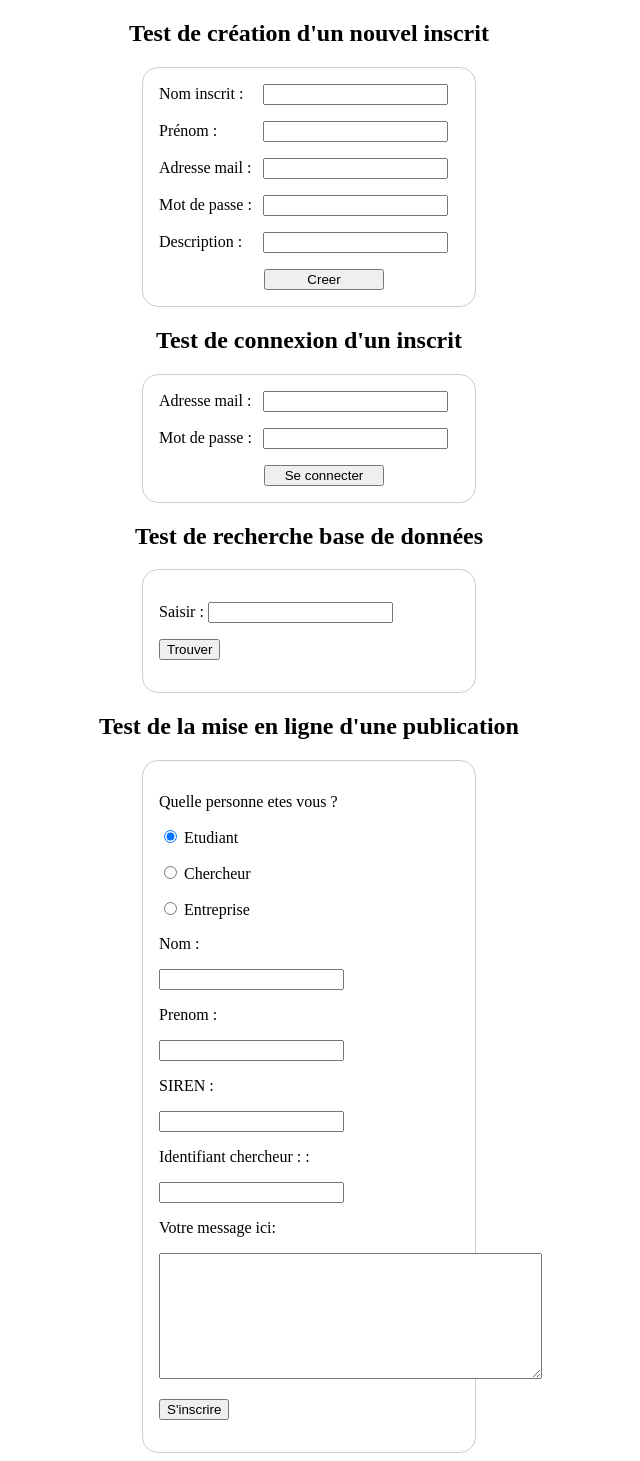
After one commit to maxime-gaillard/PHP_PTUT, a PHP site: page /index_old.php in a window 1280 px wide. The commit adds this page. Shown: the whole page, without its empty margins (331-971 px from the left). Run offline with PHP 8.4, Linux system fonts and the light colour scheme.

Commit message:
Ajout des formulaires dans le bon style

```diff
--- /dev/null
+++ b/www/index_old.php
@@ -0,0 +1,144 @@
+<!DOCTYPE html>
+<html lang="fr">
+<head>
+    <title>Connexion d'un inscrit</title>
+    <meta charset="utf-8"/>
+    <style>
+
+        h2 {
+            text-align: center;
+        }
+        form {
+            margin: 0 auto;
+            width: 300px;
+            padding: 1em;
+            border: 1px solid #CCC;
+            border-radius: 1em;
+        }
+
+        form div + div{
+            margin-top: 1em;
+        }
+
+        label {
+            display: inline-block;
+            width: 100px;
+            text-align: left;
+        }
+
+        button {
+            margin-left: 105px;
+            width: 120px;
+        }
+    </style>
+</head>
+<body>
+
+<h2>Test de création d'un nouvel inscrit</h2>
+<form action="testCreation.php"  method="post">
+
+    <div>
+        <label for="Nom">Nom inscrit :</label>
+        <input type="text" name="Nom" id="Nom" />
+    </div>
+
+    <div>
+        <label for="Prenom">Prénom :</label>
+        <input type="text" name="Prenom" id="Prenom" />
+    </div>
+
+    <div>
+        <label for="Email">Adresse mail :</label>
+        <input type="email" name="Email" id="Email" />
+    </div>
+
+    <div>
+        <label for="MotDePasse">Mot de passe :</label>
+        <input type="password" name="MotDePasse" id="MotDePasse" />
+    </div>
+
+    <div>
+        <label for="Description">Description :</label>
+        <input type="text" name="Description" id="Description" />
+    </div>
+
+    <div class="button">
+        <button type="submit">Creer</button>
+    </div>
+</form>
+
+<h2>Test de connexion d'un inscrit</h2>
+
+<form action="testConnexion.php"  method="post">
+    <div>
+        <label for="Email1">Adresse mail :</label>
+        <input type="email" name="Email1" id="Email1" />
+    </div>
+
+    <div>
+        <label for="MotDePasse1">Mot de passe :</label>
+        <input type="password" name="MotDePasse1" id="MotDePasse1" />
+    </div>
+
+    <div class="button">
+        <button type="submit">Se connecter</button>
+    </div>
+</form>
+
+<h2>Test de recherche base de données</h2>
+
+<form action="keyword_query.php" method="post">
+    <p>Saisir : <input type="text" name="keyword" /></p>
+    <p><input type="submit" value="Trouver"/></p>
+</form>
+
+<h2>Test de la mise en ligne d'une publication</h2>
+
+<form action="insription.php" method="post">
+    <p>Quelle personne etes vous ?</p>
+
+    <div>
+        <input type="radio" name="type" value="etudiant" id="Etudiant" checked="checked" />
+        <label for="Etudiant">Etudiant</label>
+    </div>
+
+    <div>
+        <input type="radio" name="type" value="chercheur" id="Chercheur" />
+        <label for="Chercheur">Chercheur</label>
+    </div>
+
+    <div>
+        <input type="radio" name="type" value="entreprise" id="Entreprise" />
+        <label for="Entreprise">Entreprise</label>
+    </div>
+
+    <div>
+        <p>Nom : </p>
+        <input type="text" name="nom" />
+    </div>
+
+    <div>
+        <p>Prenom : </p>
+        <input type="text" name="prenom" />
+    </div>
+
+    <div>
+        <p>SIREN : </p>
+        <input type="text" name="siren" />
+    </div>
+
+    <div>
+        <p>Identifiant chercheur :</Identif> : </p>
+        <input type="text" name="idChercheur" />
+    </div>
+
+    <div>
+        <p>Votre message ici: </p>
+        <textarea name="description" rows="8" cols="45"></textarea>
+    </div>
+
+    <p><input type="submit" value="S'inscrire"/></p>
+</form>
+
+</body>
+</html>
```
Also changed, not shown: www/Page web.html (deleted, +0 -35 lines), www/index.php (+29 -34 lines).
